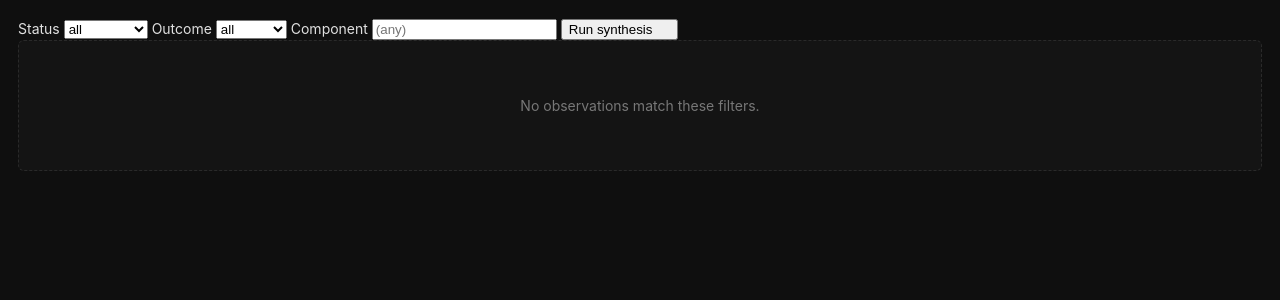
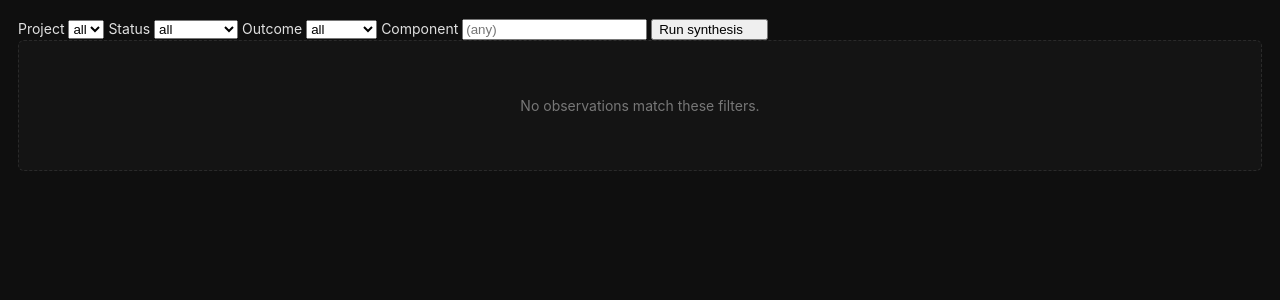
Before and after one commit to emp3thy/better-memory, a Flask app: page /observations in a window 1280 px wide. Shown: the part 53-353 px from the top of the page. Run offline with Flask 3, Linux system fonts and the light colour scheme; data that the repository does not hold is empty.

Commit message:
Add project filter and project chip to observations page
The observations page silently filtered to project=cwd-leaf and offered
no way to broaden the view, so observations recorded from a different
working directory appeared to be missing. Add a Project dropdown
(populated from distinct projects in the table, defaulted to "all"),
make `project` optional in `observation_list_for_ui`, and surface the
project on each row so the cross-project view is interpretable.

Co-Authored-By: Claude Opus 4.7 (1M context) <noreply@anthropic.com>

```diff
--- a/better_memory/ui/app.py
+++ b/better_memory/ui/app.py
@@ -386,8 +386,11 @@ def create_app(
 
     @app.get("/observations")
     def observations() -> str:
+        conn = app.extensions["db_connection"]
         return render_template(
-            "observations.html", active_tab="observations"
+            "observations.html",
+            active_tab="observations",
+            projects=queries.observation_distinct_projects(conn),
         )
 
     @app.get("/observations/panel")
@@ -399,10 +402,9 @@ def create_app(
             v = args.get(name, "").strip()
             return v or None
 
-        project = _arg("project") or _project_name()
         rows = queries.observation_list_for_ui(
             conn,
-            project=project,
+            project=_arg("project"),
             status=_arg("status"),
             outcome=_arg("outcome"),
             component=_arg("component"),
@@ -447,10 +449,11 @@ def create_app(
         db_path = app.extensions["db_path"]
 
         result: dict | None = None
+        run_counts: dict[str, int] | None = None
         exc_holder: list[BaseException] = []
 
         def _run() -> None:
-            nonlocal result
+            nonlocal result, run_counts
             try:
                 local_conn = connect(db_path)
                 try:
@@ -465,6 +468,7 @@ def create_app(
                             tech=None,
                             project=project,
                         ))
+                        run_counts = svc.last_run_counts
                     finally:
                         # Close the httpx.AsyncClient inside the same
                         # loop that owns it. Wrap in try/except so a
@@ -490,9 +494,14 @@ def create_app(
                 500,
                 {},
             )
-        counts = {k: len(v) for k, v in (result or {}).items()}
+        bucket_counts = {k: len(v) for k, v in (result or {}).items()}
         rendered = render_template(
-            "fragments/observations_synth_banner.html", counts=counts,
+            "fragments/observations_synth_banner.html",
+            counts=bucket_counts,
+            run_counts=run_counts or {
+                "created": 0, "augmented": 0, "merged": 0,
+                "ignored": 0, "auto_ignored": 0,
+            },
         )
         return rendered, 200, {"HX-Trigger": "observations-synthesized"}
 
--- a/better_memory/ui/queries.py
+++ b/better_memory/ui/queries.py
@@ -424,6 +424,7 @@ def reflection_detail(
 class ObservationRow:
     id: str
     content: str
+    project: str
     component: str | None
     theme: str | None
     outcome: str
@@ -435,20 +436,24 @@ class ObservationRow:
 def observation_list_for_ui(
     conn: sqlite3.Connection,
     *,
-    project: str,
+    project: str | None = None,
     status: str | None = None,
     outcome: str | None = None,
     component: str | None = None,
     limit: int = 100,
 ) -> list[ObservationRow]:
-    """Project-scoped observation list with optional filters. Newest first.
+    """Observation list with optional filters. Newest first.
 
-    No filter defaults: omitting ``status``/``outcome``/``component``
-    returns observations across all values for that column. The panel
-    shows everything on first load (filters are user-driven).
+    No filter defaults: omitting ``project``/``status``/``outcome``/
+    ``component`` returns observations across all values for that
+    column. The panel shows everything on first load (filters are
+    user-driven).
     """
-    clauses = ["project = ?"]
-    params: list = [project]
+    clauses: list[str] = []
+    params: list = []
+    if project is not None:
+        clauses.append("project = ?")
+        params.append(project)
     if status is not None:
         clauses.append("status = ?")
         params.append(status)
@@ -458,12 +463,12 @@ def observation_list_for_ui(
     if component is not None:
         clauses.append("component = ?")
         params.append(component)
-    where = " AND ".join(clauses)
+    where = (" WHERE " + " AND ".join(clauses)) if clauses else ""
     sql = (
-        "SELECT id, content, component, theme, outcome, status, "
+        "SELECT id, content, project, component, theme, outcome, status, "
         "       created_at, episode_id "
         "FROM observations "
-        f"WHERE {where} "
+        f"{where} "
         "ORDER BY created_at DESC, rowid DESC "
         "LIMIT ?"
     )
@@ -472,6 +477,7 @@ def observation_list_for_ui(
         ObservationRow(
             id=r["id"],
             content=r["content"],
+            project=r["project"],
             component=r["component"],
             theme=r["theme"],
             outcome=r["outcome"],
@@ -480,6 +486,21 @@ def observation_list_for_ui(
             episode_id=r["episode_id"],
         )
         for r in conn.execute(sql, params).fetchall()
+    ]
+
+
+def observation_distinct_projects(conn: sqlite3.Connection) -> list[str]:
+    """Return all distinct project values in the observations table, sorted.
+
+    Powers the Project dropdown on the observations page.
+    """
+    return [
+        r["project"]
+        for r in conn.execute(
+            "SELECT DISTINCT project FROM observations "
+            "WHERE project IS NOT NULL AND project != '' "
+            "ORDER BY project COLLATE NOCASE"
+        ).fetchall()
     ]
 
 
--- a/better_memory/ui/templates/fragments/observation_filter_form.html
+++ b/better_memory/ui/templates/fragments/observation_filter_form.html
@@ -3,6 +3,14 @@
       hx-get="{{ url_for('observations_panel') }}"
       hx-target="#observation-panel"
       hx-trigger="change from:select, change from:input">
+  <label>Project
+    <select name="project">
+      <option value="">all</option>
+      {% for p in projects %}
+        <option value="{{ p }}">{{ p }}</option>
+      {% endfor %}
+    </select>
+  </label>
   <label>Status
     <select name="status">
       <option value="">all</option>
--- a/better_memory/ui/templates/fragments/observation_row.html
+++ b/better_memory/ui/templates/fragments/observation_row.html
@@ -3,6 +3,7 @@
      hx-target="#observation-drawer"
      hx-swap="innerHTML">
   <span class="chip outcome-{{ row.outcome }}">{{ row.outcome }}</span>
+  <span class="project">{{ row.project }}</span>
   <span class="component">{{ row.component or "—" }}</span>
   <span class="time">{{ row.created_at[11:16] }}</span>
   <span class="content">{{ row.content }}</span>
```
